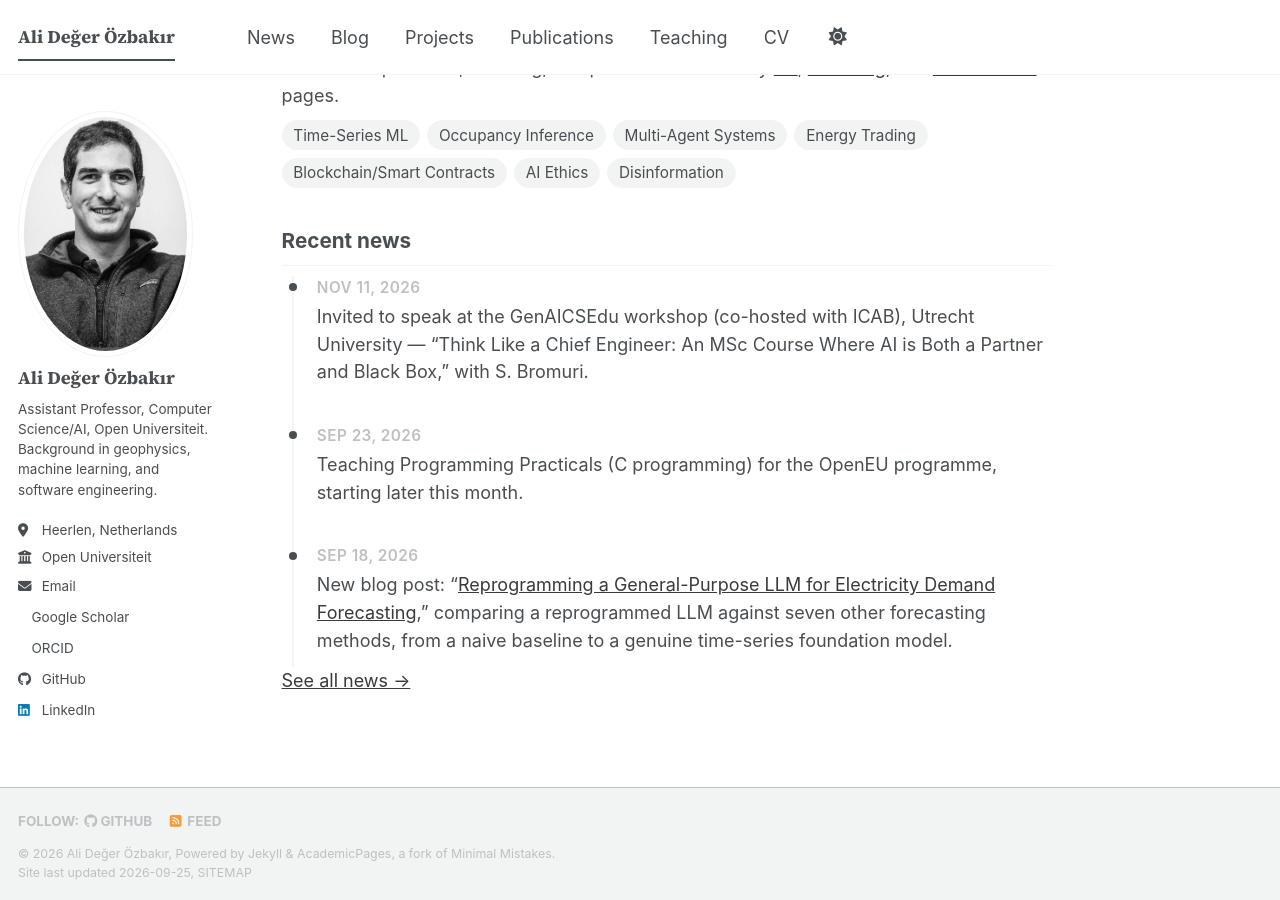
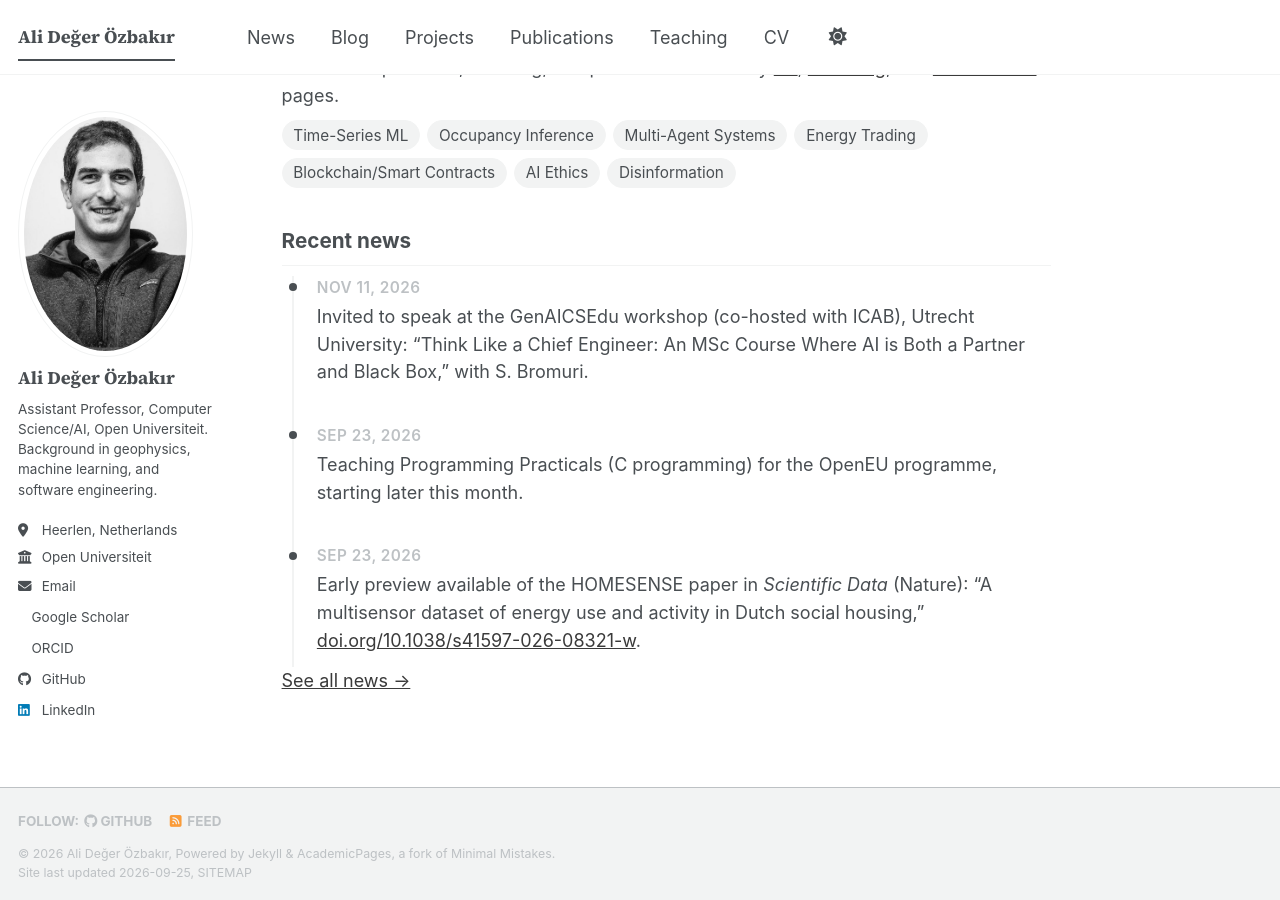
Before and after one commit to aozbakir/aozbakir.github.io, a Jekyll site: the page built from _pages/about.md, in a window 1280 px wide and 900 px high, scrolled down 611 px. Built offline with Jekyll 4.4.1, drawn with Linux system fonts in a browser that asks for light colours; a style sheet for code colours, icons or effects is not loaded.

Commit message:
Add HOMESENSE DOI, under-review paper entry, and status-aware publication headers
Single publication pages always said "Published in", even for accepted or
under-review papers. They now mirror the listing page's status handling.

Co-Authored-By: Claude Sonnet 5 <noreply@anthropic.com>

```diff
--- a/_data/news.yml
+++ b/_data/news.yml
@@ -8,8 +8,10 @@
 - date: 2026-09-18
   text: 'New blog post: "[Reprogramming a General-Purpose LLM for Electricity Demand Forecasting](/blog/reprogramming-llm-electricity-forecasting/)," comparing a reprogrammed LLM against seven other forecasting methods, from a naive baseline to a genuine time-series foundation model.'
 - date: 2026-09-23
+  text: 'Early preview available of the HOMESENSE paper in *Scientific Data* (Nature): "A multisensor dataset of energy use and activity in Dutch social housing," [doi.org/10.1038/s41597-026-08321-w](https://doi.org/10.1038/s41597-026-08321-w).'
+- date: 2026-09-23
   text: "Teaching Programming Practicals (C programming) for the OpenEU programme, starting later this month."
 - date: 2026-09-01
-  text: 'Paper submitted to *Sustainable Cities and Society*: "From Model Accuracy to Household Intervention Evidence: A Systematic Review of Sensor- and Data-Driven Residential Energy Conservation (2014–2025)," led by PhD student Y. Sheng, with D. Iren, C. Maathuis, and S. Bromuri. Currently under review.'
+  text: 'Paper submitted to *Energy and Built Environment*: "From Model Accuracy to Household Intervention Evidence: A Systematic Review of Sensor- and Data-Driven Residential Energy Conservation (2014–2025)," led by PhD student Y. Sheng, with D. Iren, C. Maathuis, and S. Bromuri. Currently under review.'
 - date: 2026-11-11
-  text: 'Invited to speak at the GenAICSEdu workshop (co-hosted with ICAB), Utrecht University — "Think Like a Chief Engineer: An MSc Course Where AI is Both a Partner and Black Box," with S. Bromuri.'
+  text: 'Invited to speak at the GenAICSEdu workshop (co-hosted with ICAB), Utrecht University: "Think Like a Chief Engineer: An MSc Course Where AI is Both a Partner and Black Box," with S. Bromuri.'
--- a/_layouts/single.html
+++ b/_layouts/single.html
@@ -36,6 +36,10 @@ layout: default
 
         {% if page.collection == 'teaching' %}
           <p> {{ page.type }}, <i>{{ page.venue }}</i>, {{ page.date | default: "1900-01-01" | date: "%Y" }} </p>
+        {% elsif page.collection == 'publications' and page.status == "Under Review" %}
+          <p>Submitted to <i>{{ page.venue }}</i></p>
+        {% elsif page.collection == 'publications' and page.status and page.status != "Published" %}
+          <p>{{ page.status }} at <i>{{ page.venue }}</i></p>
         {% elsif page.venue and page.date %}
           <p>Published in <i>{{ page.venue }}</i>, {{ page.date | default: "1900-01-01" | date: "%Y" }} </p>
         {% elsif page.date %}
```
Also changed, not shown: _projects/mai-home.md (+1 -1 lines), _publications/2026-09-01-homesense-dataset.md (+3 -3 lines), _publications/2026-09-21-data-driven-residential-energy-conservation.md (added, +19 -0 lines).
